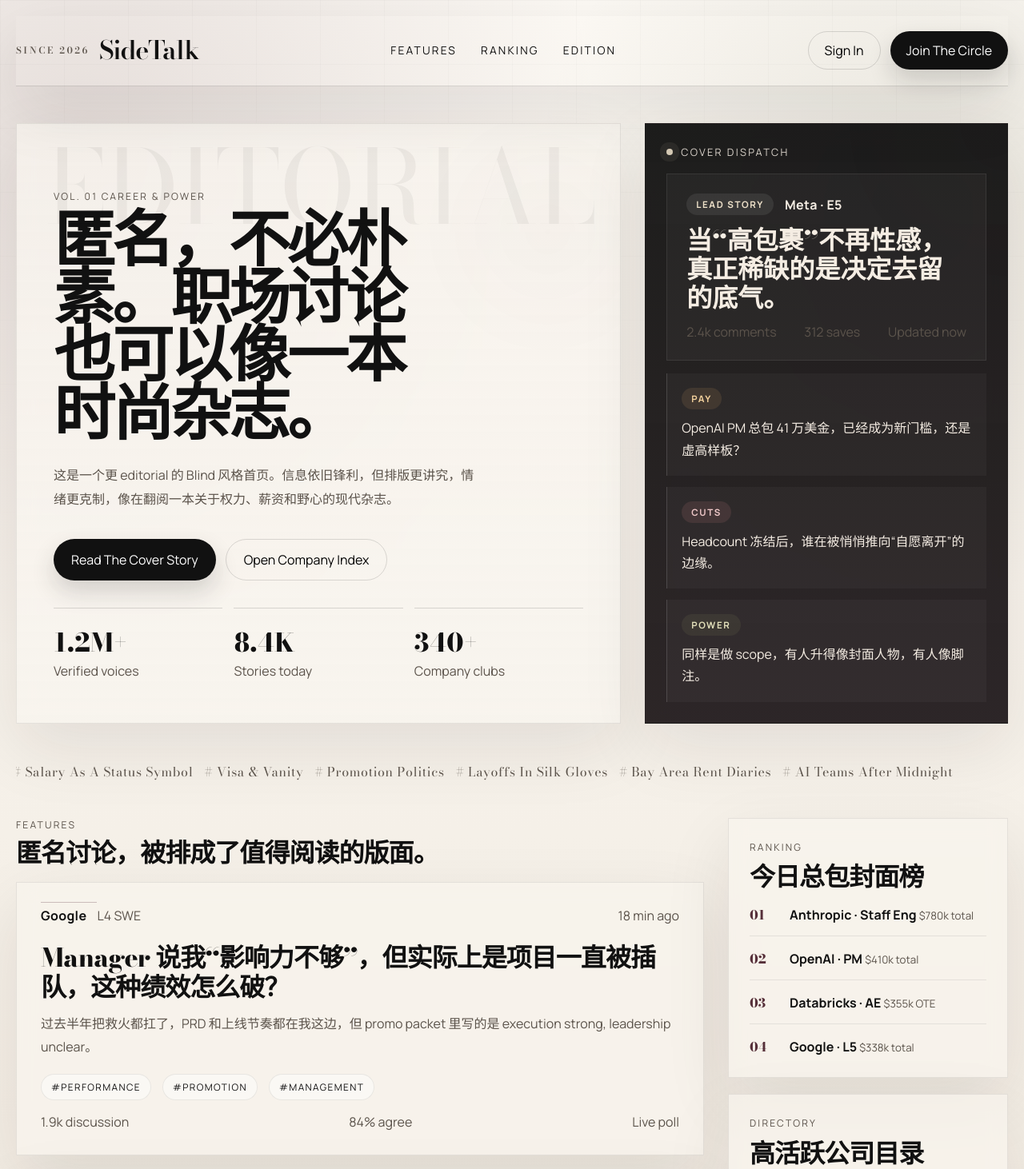
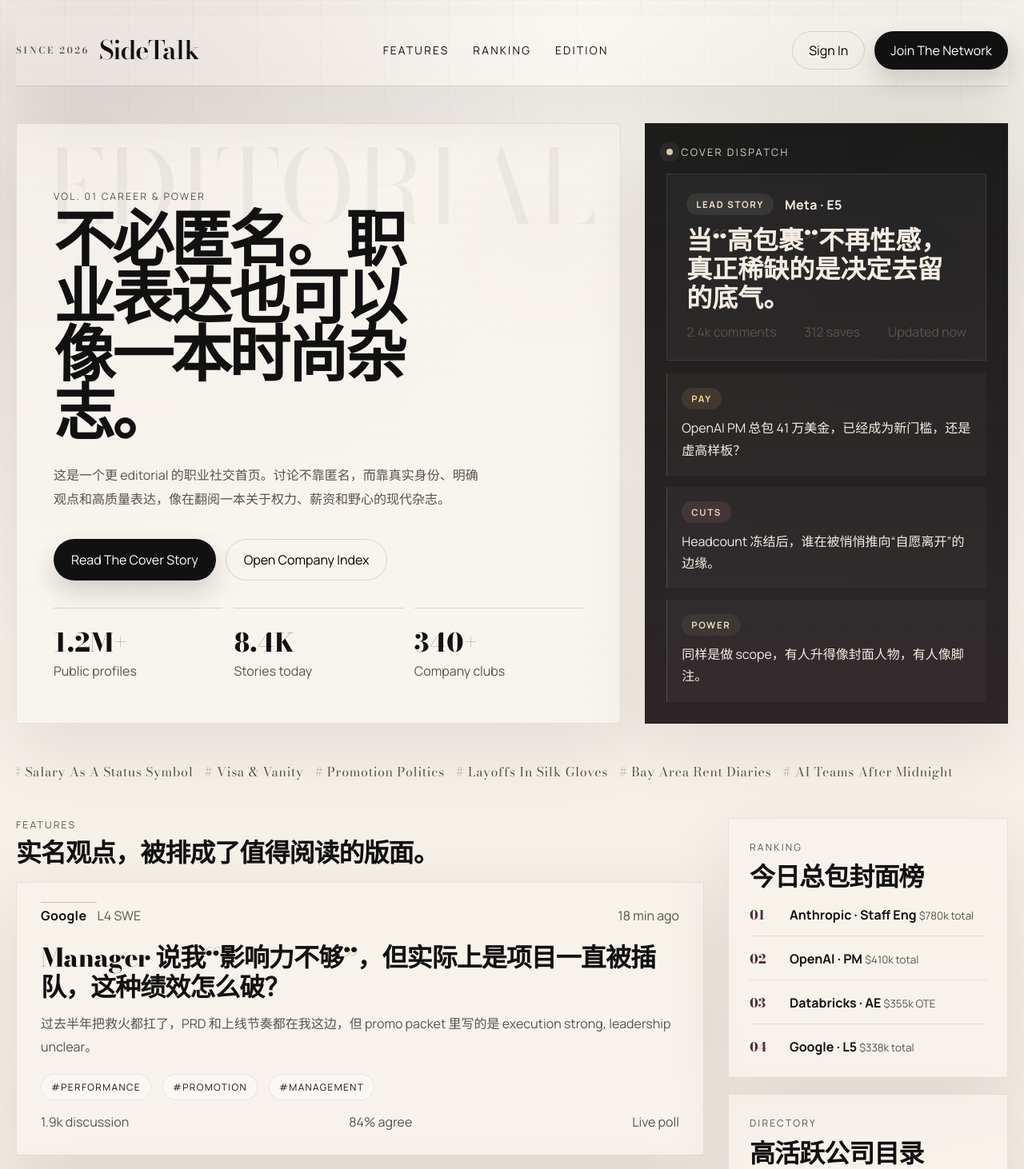
Before and after one commit to Nigel-nyc/blind-clone, a plain HTML site: page index.html in a window 1280 px wide. Shown: the top 1462 px of the page at 80% size. Drawn offline with nearby package versions, Linux system fonts and the light colour scheme.

Commit message:
Change positioning from anonymous to public profiles

```diff
--- a/index.html
+++ b/index.html
@@ -26,7 +26,7 @@
         </nav>
         <div class="topbar-actions">
           <button class="ghost-button">Sign In</button>
-          <button class="solid-button">Join The Circle</button>
+          <button class="solid-button">Join The Network</button>
         </div>
       </header>
 
@@ -34,9 +34,9 @@
         <section class="hero">
           <div class="hero-copy">
             <p class="eyebrow">Vol. 01 Career & Power</p>
-            <h1>匿名，不必朴素。职场讨论也可以像一本时尚杂志。</h1>
+            <h1>不必匿名。职业表达也可以像一本时尚杂志。</h1>
             <p class="hero-text">
-              这是一个更 editorial 的 Blind 风格首页。信息依旧锋利，但排版更讲究，情绪更克制，像在翻阅一本关于权力、薪资和野心的现代杂志。
+              这是一个更 editorial 的职业社交首页。讨论不靠匿名，而靠真实身份、明确观点和高质量表达，像在翻阅一本关于权力、薪资和野心的现代杂志。
             </p>
             <div class="hero-actions">
               <button class="solid-button large">Read The Cover Story</button>
@@ -45,7 +45,7 @@
             <div class="hero-stats">
               <div>
                 <strong>1.2M+</strong>
-                <span>Verified voices</span>
+                <span>Public profiles</span>
               </div>
               <div>
                 <strong>8.4K</strong>
@@ -105,7 +105,7 @@
           <div class="feed-column">
             <div class="section-heading">
               <p>Features</p>
-              <h3>匿名讨论，被排成了值得阅读的版面。</h3>
+              <h3>实名观点，被排成了值得阅读的版面。</h3>
             </div>
 
             <article class="post-card accent-coral">
@@ -233,7 +233,7 @@
 
             <div class="sidebar-card pulse-card" id="jobs">
               <p class="eyebrow">Edition Letter</p>
-              <h3>不只是围观。把匿名情绪，变成下一步职业动作。</h3>
+              <h3>不只是围观。把公开表达，变成下一步职业动作。</h3>
               <p>
                 每周像杂志主编来信一样，精选高增长团队岗位、内推帖和最值得读的行业讨论。
               </p>
```
